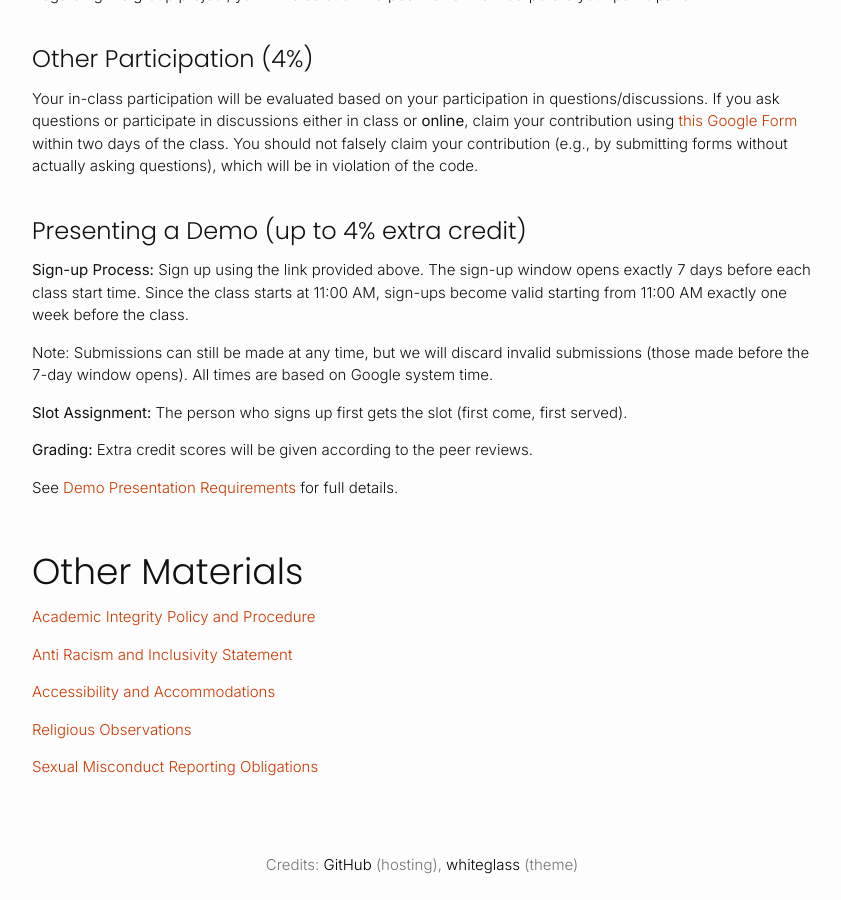
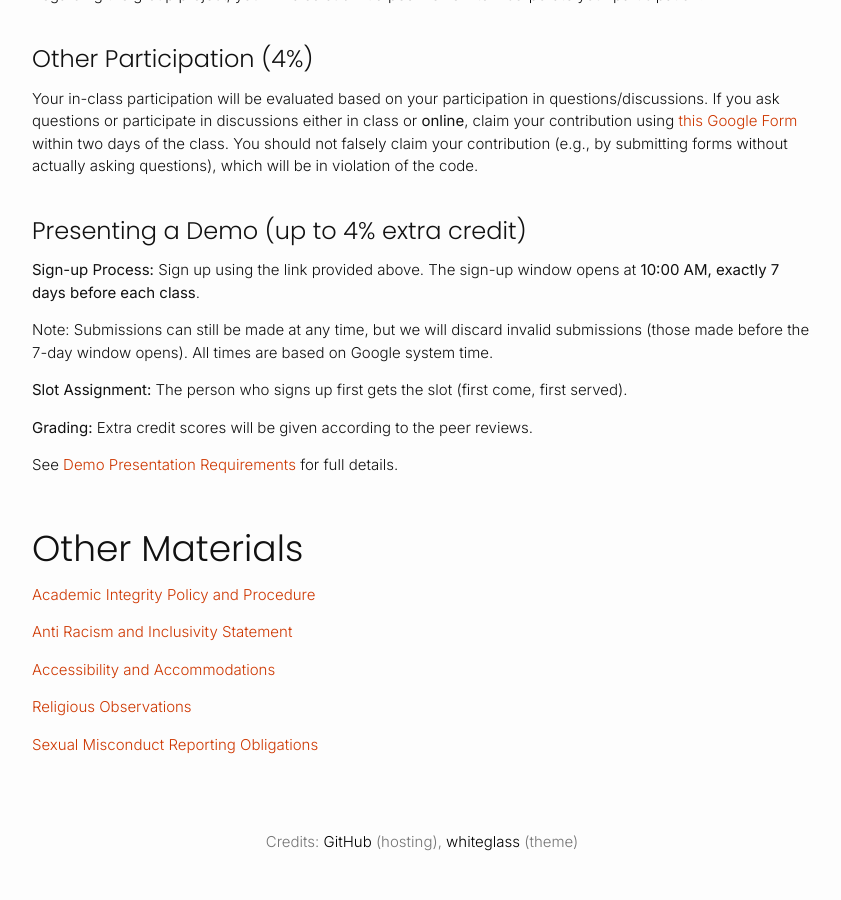
Before and after one commit to pyongjoo/pyongjoo.github.io, a Jekyll site: the page built from teaching/fall2026/cs511.md, in a window 1280 px wide and 900 px high, scrolled down 3834 px. Shown: the whole window, without its empty margins (218-1059 px from the left). Built offline with Jekyll 4.4.1, drawn with Linux system fonts in a browser that asks for light colours.

Commit message:
Demo sign-up opens at 10am

```diff
--- a/teaching/fall2026/cs511.md
+++ b/teaching/fall2026/cs511.md
@@ -174,7 +174,7 @@ Your in-class participation will be evaluated based on your participation in que
 
 <h3 style="margin-top: 40px;">Presenting a Demo (up to 4% extra credit)</h3>
 
-**Sign-up Process:** Sign up using the link provided above. The sign-up window opens exactly 7 days before each class start time. Since the class starts at 11:00 AM, sign-ups become valid starting from 11:00 AM exactly one week before the class.
+**Sign-up Process:** Sign up using the link provided above. The sign-up window opens at **10:00 AM, exactly 7 days before each class**.
 
 Note: Submissions can still be made at any time, but we will discard invalid submissions (those made before the 7-day window opens). All times are based on Google system time.
 
```
Also changed, not shown: teaching/fall2026/demo.md (+1 -1 lines).
